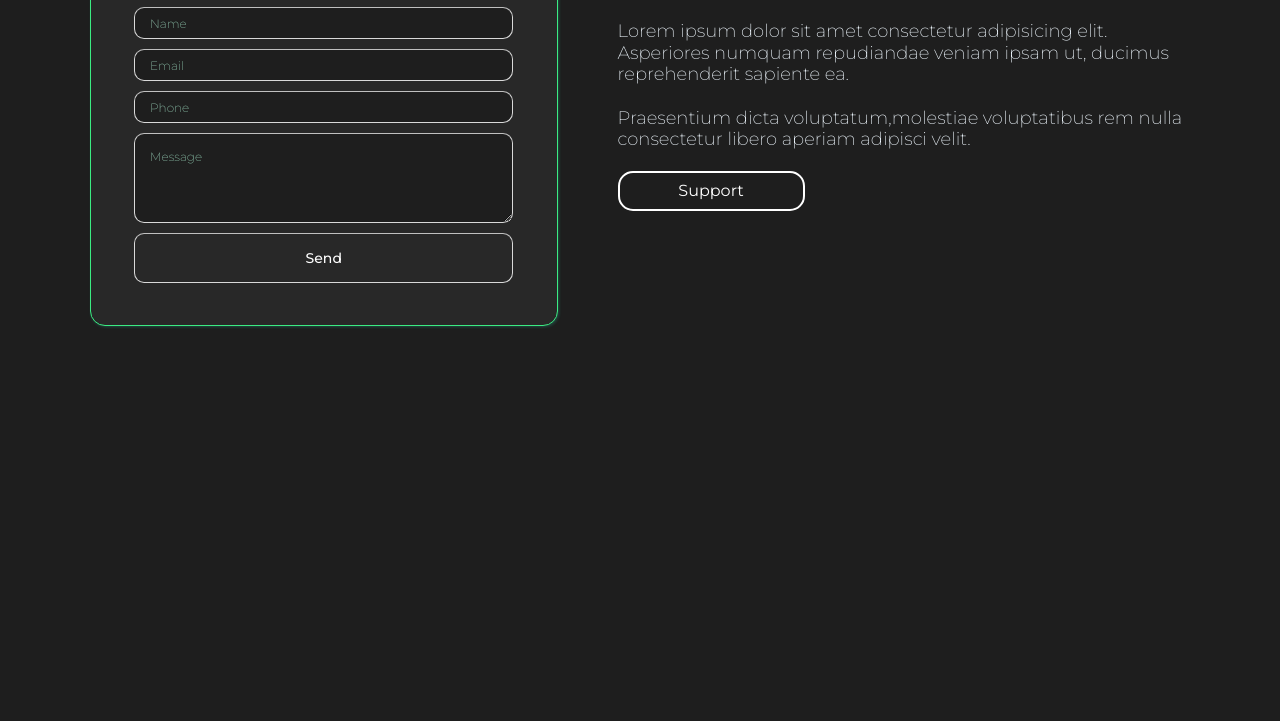
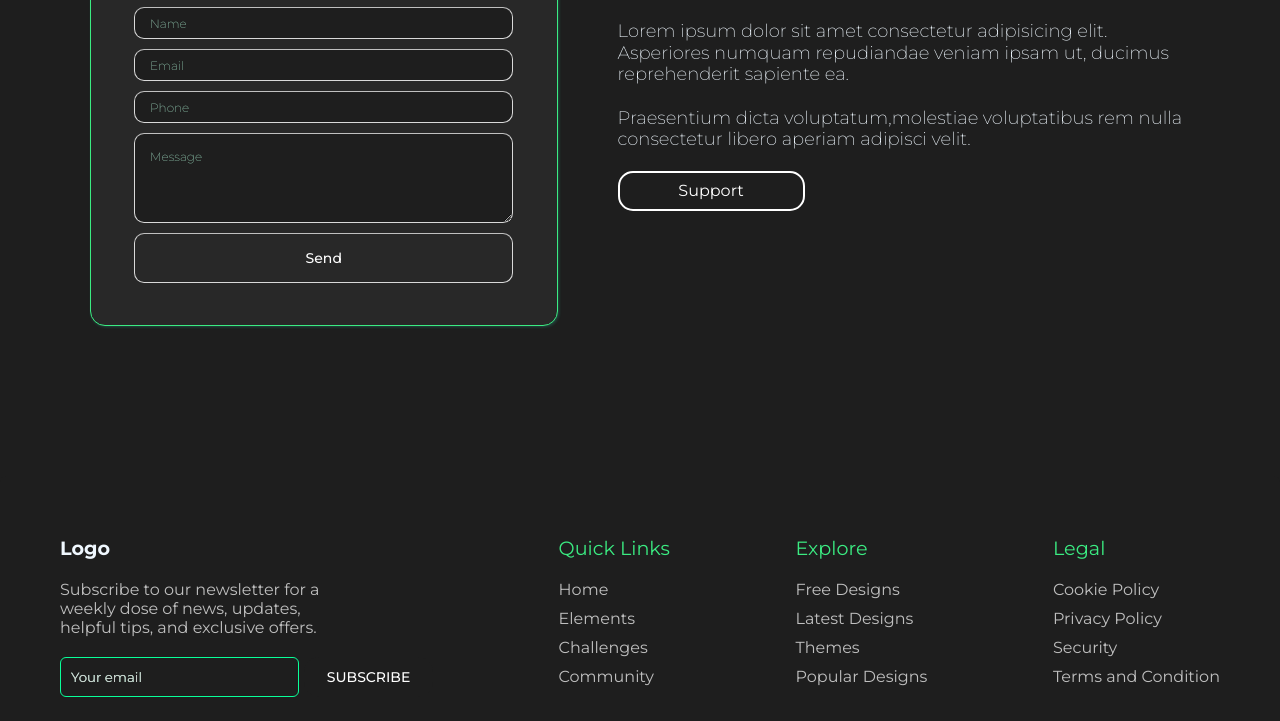
Before and after one commit to SAADSULEMAN053/Web-Technologies, a plain HTML site: page MISC/LP/Index.html in a window 1280 px wide. Shown: the part 2854-3575 px from the top of the page. Drawn offline with Linux system fonts and the light colour scheme.

Commit message:
Added Footer

```diff
--- a/MISC/LP/Index.html
+++ b/MISC/LP/Index.html
@@ -4,10 +4,13 @@
     <meta charset="UTF-8">
     <meta name="viewport" content="width=device-width, initial-scale=1.0">
     <title>Responsive Navbar</title>
+
+    <link href="https://fonts.googleapis.com/css?family=Rubik" rel="stylesheet">
+    <link rel="stylesheet" href="https://cdnjs.cloudflare.com/ajax/libs/font-awesome/6.4.2/css/all.min.css" />
     <link rel="stylesheet" href="Style.css">
-    <link rel="stylesheet" href="https://cdnjs.cloudflare.com/ajax/libs/font-awesome/4.7.0/css/font-awesome.min.css">
+    <script src="script.js" defer></script>
 
-    <script src="script.js" defer></script>
+
 
 </head>
 <body>
@@ -222,12 +225,66 @@
 
     <button class="CTA-btn" href="#">Support</button>
 </div>
-
-
 </div>
 
 </section>
+<!-- Contact Us Form Section-->
 
-<!-- Contact Us Form Section-->
+<!-- Footer -->
+<section class="footer">
+    <div class="footer-row">
+
+        <div class="footer-col">
+            <h4><span><b>Logo</b></span></h4>
+            <p>
+              Subscribe to our newsletter for a weekly dose
+              of news, updates, helpful tips, and
+              exclusive offers.
+            </p>
+            <form action="#">
+              <input type="text" placeholder="Your email" required>
+              <button class="CTA-btn" type="submit">SUBSCRIBE</button>
+            </form>
+            <div class="icons">
+              <i class="fa-brands fa-facebook-f"></i>
+              <i class="fa-brands fa-twitter"></i>
+              <i class="fa-brands fa-linkedin"></i>
+              <i class="fa-brands fa-github"></i>
+            </div>
+          </div>
+
+      <div class="footer-col">
+        <h4><span class="text-between">Quick Links</span></h4>
+        <ul class="links">
+          <li><a href="#">Home</a></li>
+          <li><a href="#">Elements</a></li>
+          <li><a href="#">Challenges</a></li>
+          <li><a href="#">Community</a></li>
+        </ul>
+      </div>
+      <div class="footer-col">
+        <h4><span class="text-between">Explore</span></h4>
+        <ul class="links">
+          <li><a href="#">Free Designs</a></li>
+          <li><a href="#">Latest Designs</a></li>
+          <li><a href="#">Themes</a></li>
+          <li><a href="#">Popular Designs</a></li>
+        </ul>
+      </div>
+      <div class="footer-col">
+        <h4><span class="text-between">Legal</span></h4>
+        <ul class="links">
+          <li><a href="#">Cookie Policy</a></li>
+          <li><a href="#">Privacy Policy</a></li>
+          <li><a href="#">Security</a></li>
+          <li><a href="#">Terms and Condition</a></li>
+        </ul>
+      </div>
+
+    </div>
+  </section>
+
+<!-- Footer -->
+
 </body>
 </html>
--- a/MISC/LP/Style.css
+++ b/MISC/LP/Style.css
@@ -120,6 +120,7 @@ body
 {
 
   width: 100%;
+  height: 50px;
   max-width: 700px;
   margin: auto;
   background: #2E2E2E;
@@ -544,7 +545,7 @@ body
 
 .contact-section{
 
-  height: 900px;
+  height: 600px;
 
 
 }
@@ -707,12 +708,135 @@ box-shadow: 0 1px 1px rgba(0,0,0,0.1);
 }
 /*----------------*/
 
+/*--Footer--*/
+.footer {
+  height: 300px;
+  top: 50%;
+  left: 50%;
+  max-width: 1280px;
+  width: 100%;
+  background: #1E1E1E;
+  border-radius: 6px;
+}
+.footer .footer-row {
+  display: flex;
+  flex-wrap: wrap;
+  justify-content: space-between;
+  gap: 3.5rem;
+  padding: 60px;
+}
+.footer-row .footer-col h4 {
+  color: #fff;
+  font-size: 1.2rem;
+  font-weight: 400;
+}
+.footer-col .links {
+  margin-top: 20px;
+}
+.footer-col .links li {
+  list-style: none;
+  margin-bottom: 10px;
+}
+.footer-col .links li a {
+  text-decoration: none;
+  color: #bfbfbf;
+}
+.footer-col .links li a:hover {
+  color: #fff;
+}
+.footer-col p {
+  margin: 20px 0;
+  color: #bfbfbf;
+  max-width: 300px;
+}
+.footer-col form {
+  display: flex;
+  gap: 5px;
+}
+.footer-col input {
+  height: 40px;
+  border-radius: 6px;
+  background: none;
+  width: 100%;
+  outline: none;
+  border: 1px solid #09ff99 ;
+  caret-color: #fff;
+  color: #fff;
+  padding-left: 10px;
+}
+.footer-col input::placeholder {
+  color: #ccc;
+}
+ .footer-col form .CTA-btn {
+  background: #1E1E1E;
+  font-size: 14px;
+  color:white;
+  border: 1px solid white;
+  border: none;
+  padding: 10px 15px;
+  border-radius: 15px;
+  cursor: pointer;
+  font-weight: 500;
+  transition: 0.2s ease;
+}
+.footer-col form button:hover {
+  color: #1E1E1E;
+  background: white;
+}
+.footer-col .icons {
+  display: flex;
+  margin-top: 30px;
+  gap: 30px;
+  cursor: pointer;
+}
+.footer-col .icons i {
+  color: #afb6c7;
+}
+.footer-col .icons i:hover  {
+  color: #fff;
+}
+@media (max-width: 768px) {
+  .footer {
+    position: relative;
+    bottom: 0;
+    left: 0;
+    transform: none;
+    width: 100%;
+    border-radius: 0;
+  }
+  .footer .footer-row {
+    padding: 20px;
+    gap: 1rem;
+  }
+  .footer-col form {
+    display: block;
+  }
+  .footer-col form :where(input, button) {
+    width: 100%;
+  }
+  .footer-col form button {
+    margin: 10px 0 0 0;
+  }
+}
+/*-- Footer --*/
 
 
 
 @media (max-width: 42em)
 {
 
+  .footer
+  {
+    height: 600px;
+  }
+.footer-col
+{
+  margin-top: 40px;
+}
+  .contact-section
+  {
+    height: 500px;
+  }
   .contact-box
   {
     display: flex;
```
